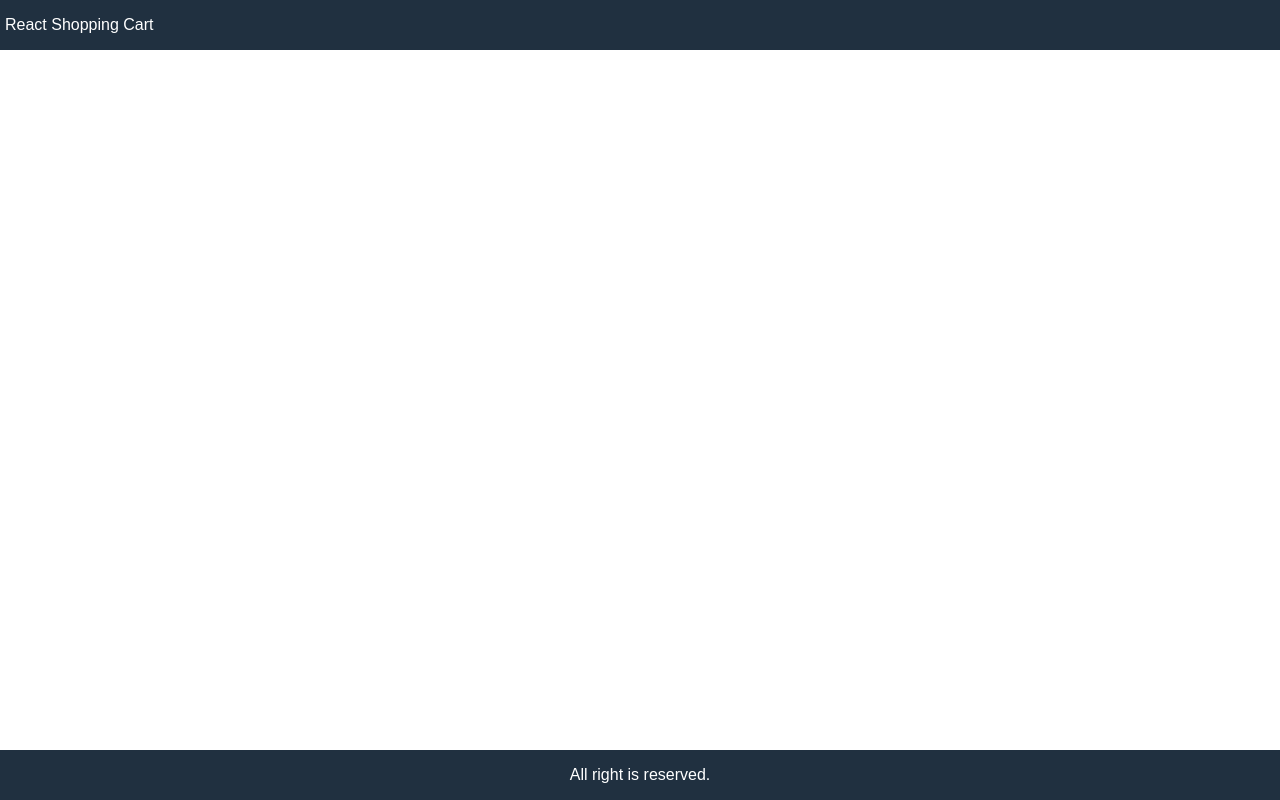
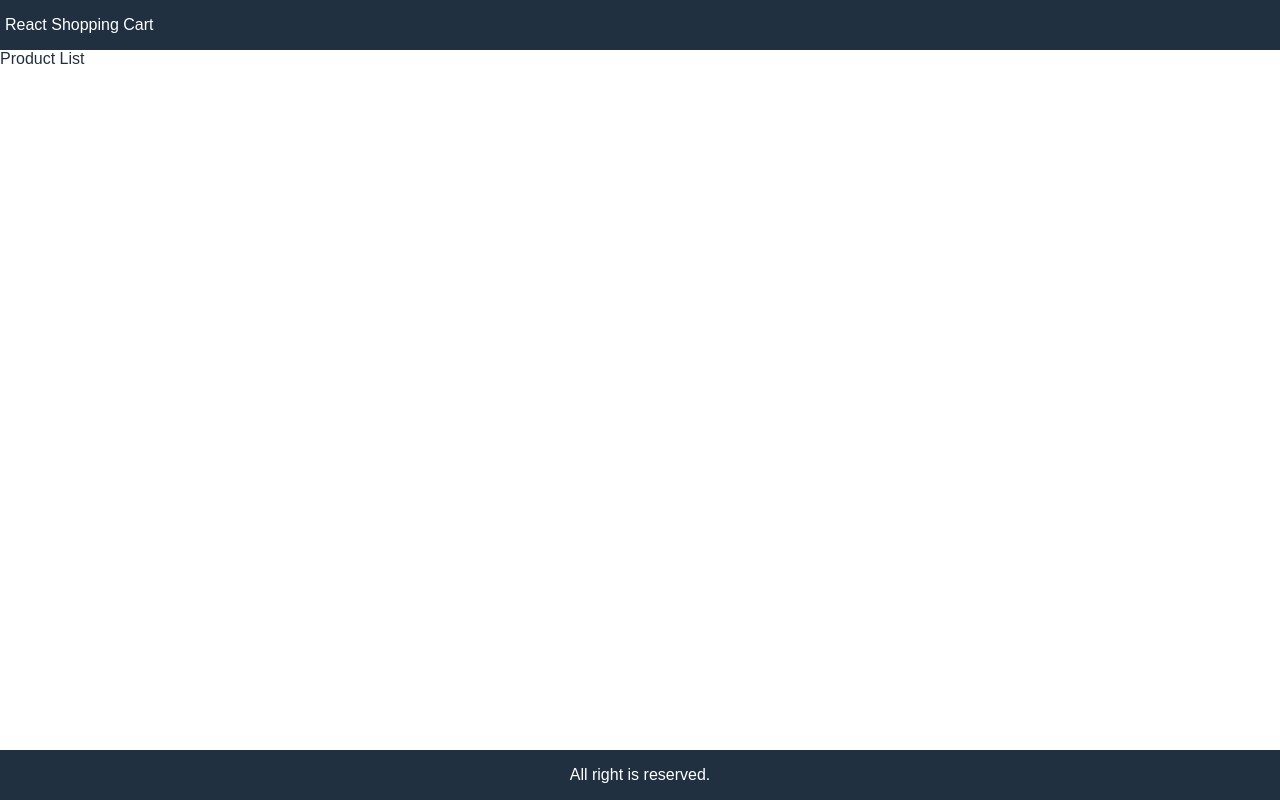
Before and after one commit to svahaGirl/react-shopping-cart, a React (Create React App) app: page / in a window 1280 px wide. Built offline with nearby package versions, Linux system fonts and the light colour scheme.

Commit message:
feature -1

```diff
--- a/src/App.js
+++ b/src/App.js
@@ -1,5 +1,5 @@
 
-
+//feature 1
 
 function App() {
   return (
--- a/src/index.css
+++ b/src/index.css
@@ -44,8 +44,8 @@ header a{
 
 main{
   grid-area: main;
-
-  color: white;
+  background-color: #ffffff;
+  color:#203040;
 }
 /*make footer background is blue, and word color is white, words in center, align-items makes it vertically center*/
 footer{
```
